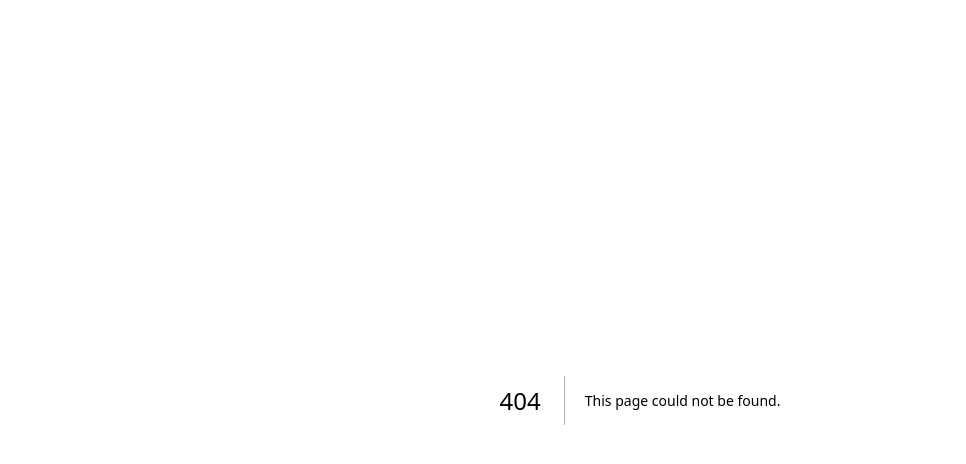
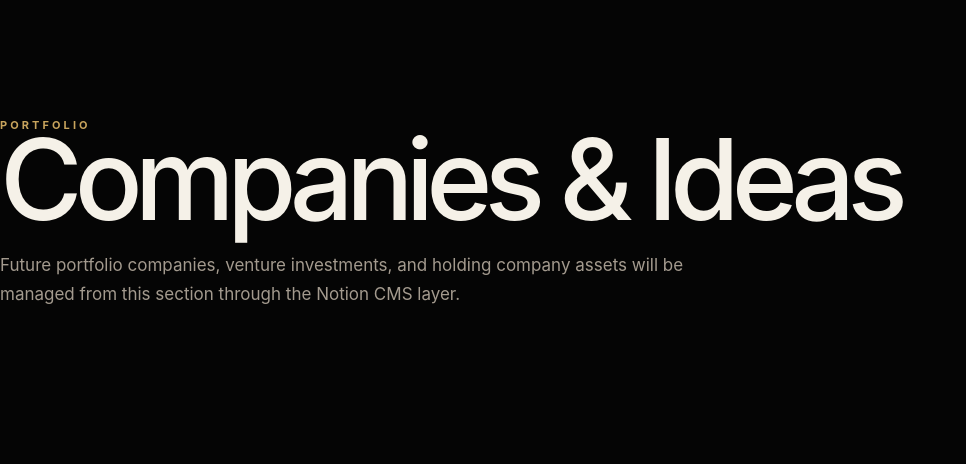
Before and after one commit to therafaelmorel/latchcapitaltest, a Next.js app: page /portfolio in a window 1280 px wide. Before the commit this address had no page. Shown: the top 464 px of the page, without its empty margins (0-966 px from the left). Built offline with nearby package versions, Linux system fonts and the light colour scheme.

Commit message:
Add portfolio page

```diff
--- /dev/null
+++ b/app/portfolio/page.tsx
@@ -0,0 +1,11 @@
+export default function PortfolioPage() {
+  return (
+    <main className="container section">
+      <p className="kicker">Portfolio</p>
+      <h1 className="display">Companies & Ideas</h1>
+      <p className="copy" style={{maxWidth:'700px',marginTop:'24px'}}>
+        Future portfolio companies, venture investments, and holding company assets will be managed from this section through the Notion CMS layer.
+      </p>
+    </main>
+  );
+}
```
